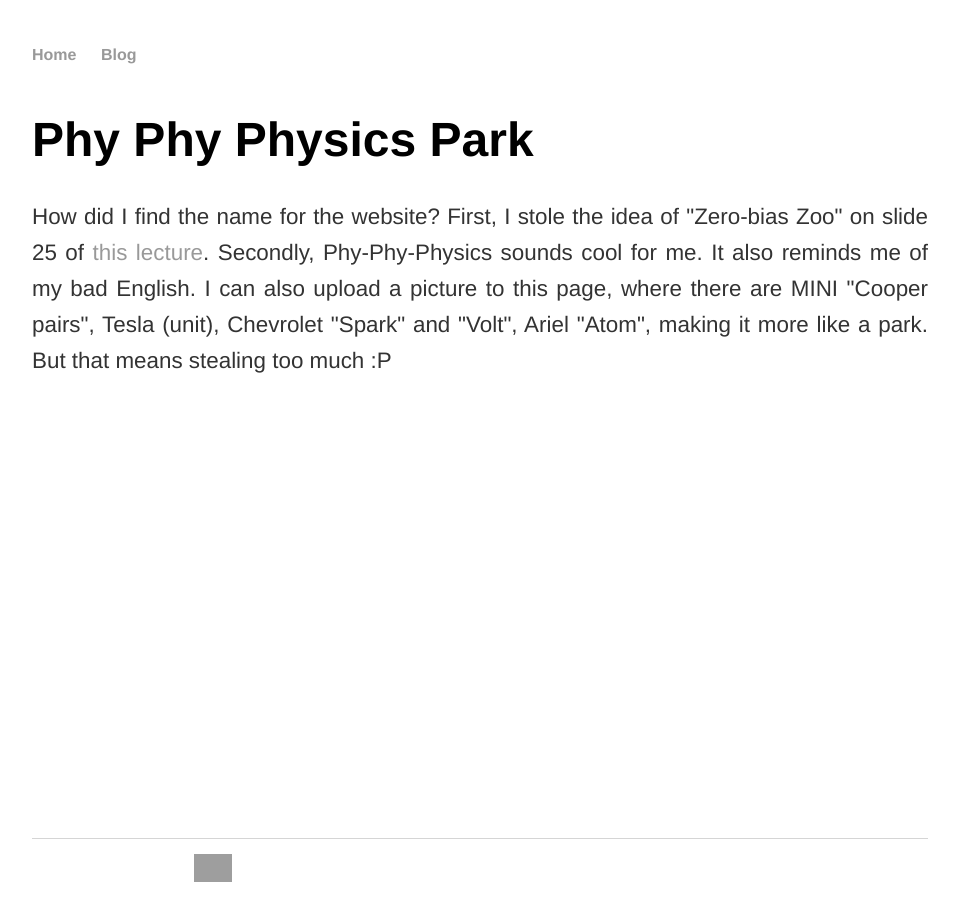
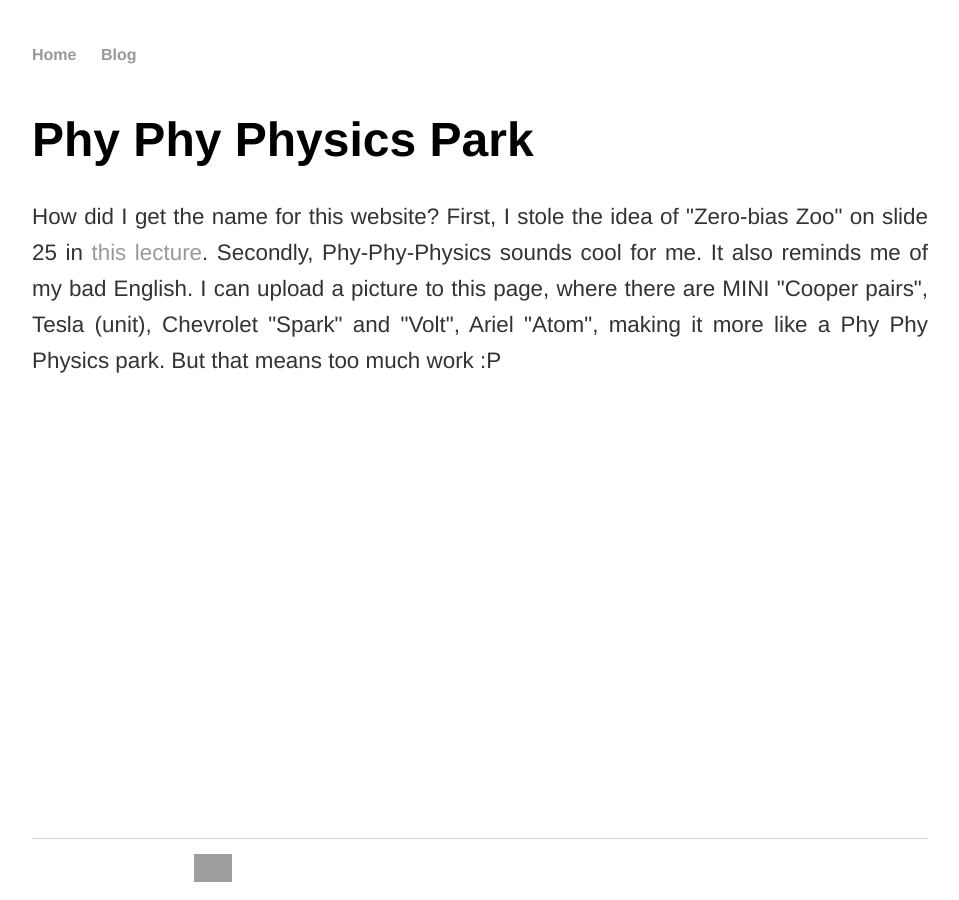
Before and after one commit to cover-me/cover-me.github.io, a Jekyll site: the page built from index.html, in a window 1280 px wide. Shown: the whole page, without its empty margins (160-1119 px from the left). Built offline with Jekyll 4.4.1, drawn with Linux system fonts in a browser that asks for light colours; grey boxes are pictures that could not be loaded.

Commit message:
Update index.html

```diff
--- a/index.html
+++ b/index.html
@@ -4,5 +4,5 @@ title: Phy Phy Physics Park
 ---
 <div>
 	<h1>{{ page.title }}</h1>
-	<p>How did I find the name for the website? First, I stole the idea of "Zero-bias Zoo" on slide 25 of <a href="http://boulderschool.yale.edu/sites/default/files/files/Frolov_boulder2016_lecture1.pdf">this lecture</a>. Secondly, Phy-Phy-Physics sounds cool for me. It also reminds me of my bad English. I can also upload a picture to this page, where there are MINI "Cooper pairs", Tesla (unit), Chevrolet "Spark" and "Volt", Ariel "Atom",  making it more like a park. But that means stealing too much :P</p>
+	<p>How did I get the name for this website? First, I stole the idea of "Zero-bias Zoo" on slide 25 in <a href="http://boulderschool.yale.edu/sites/default/files/files/Frolov_boulder2016_lecture1.pdf">this lecture</a>. Secondly, Phy-Phy-Physics sounds cool for me. It also reminds me of my bad English. I can upload a picture to this page, where there are MINI "Cooper pairs", Tesla (unit), Chevrolet "Spark" and "Volt", Ariel "Atom",  making it more like a Phy Phy Physics park. But that means too much work :P</p>
 </div>
```
